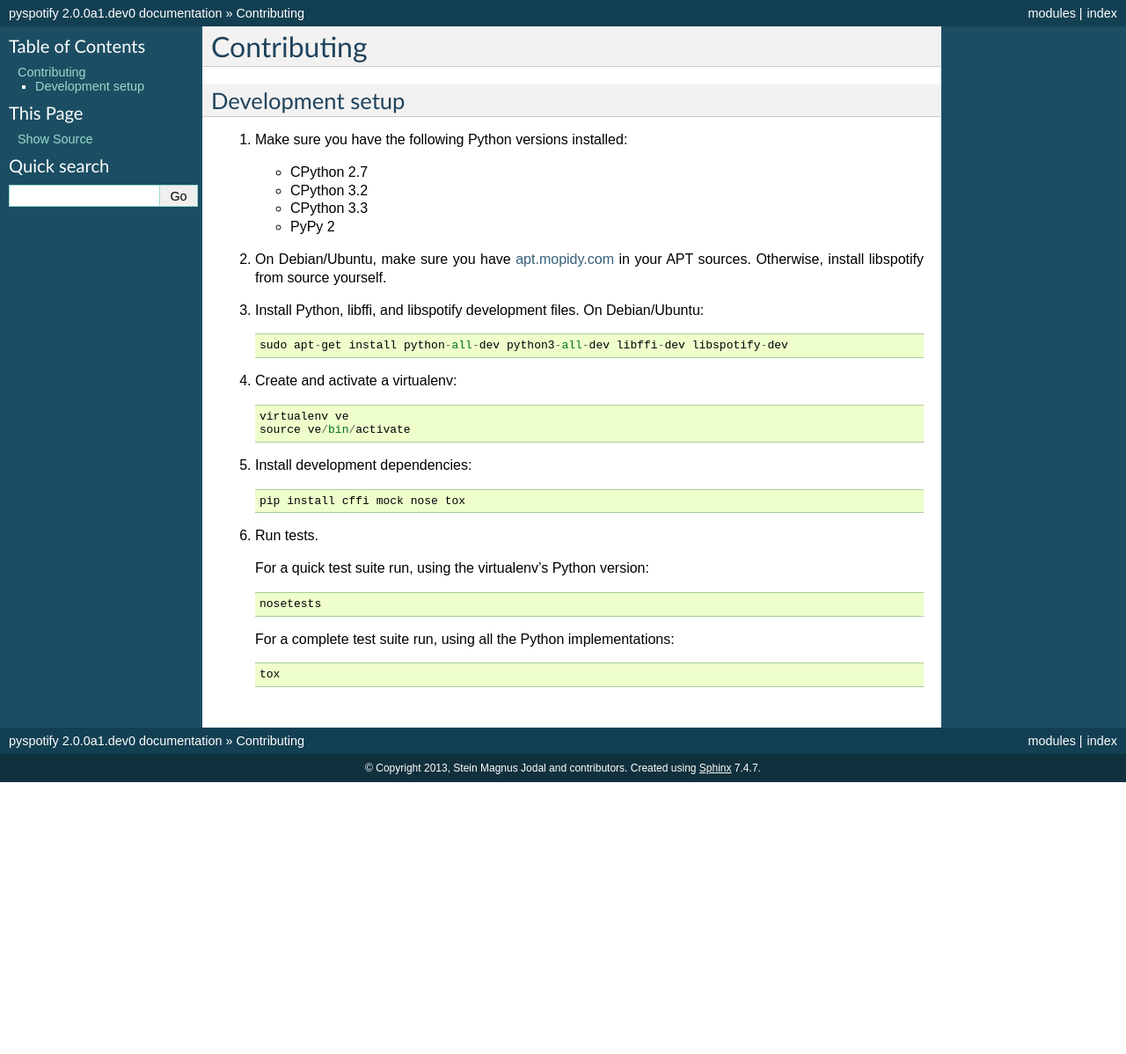
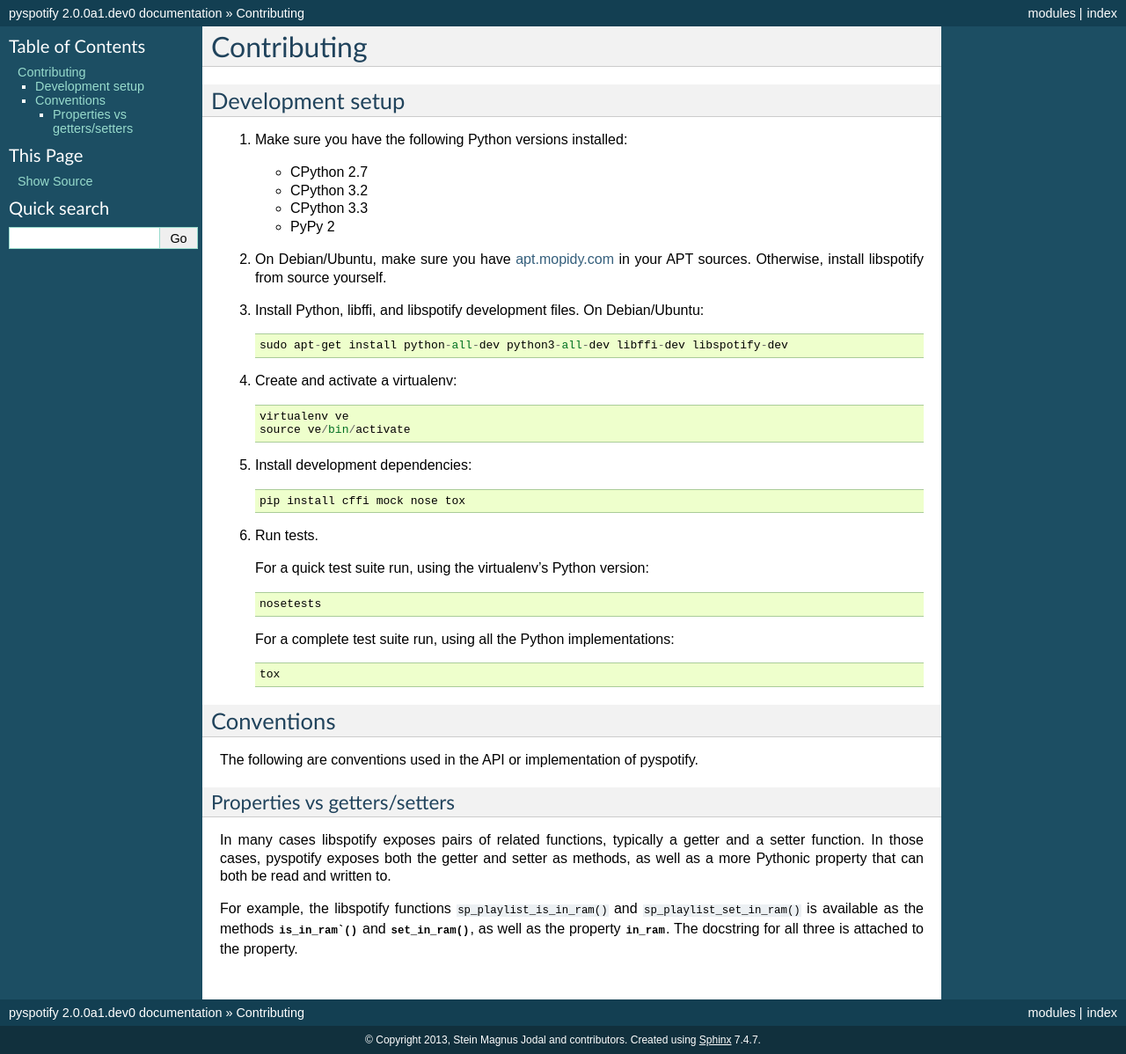
Before and after one commit to jodal/pyspotify, a Sphinx documentation site: the page built from docs/contributing.rst, in a window 1280 px wide. Shown: the whole page at 88% size. Built offline with Sphinx 7.4.7, drawn with Linux system fonts in a browser that asks for light colours; before the commit the page ends 900 px from its top, so only the background shows below that.

Commit message:
docs: Add section on properties vs getters/setters

```diff
--- a/docs/contributing.rst
+++ b/docs/contributing.rst
@@ -38,3 +38,24 @@
    For a complete test suite run, using all the Python implementations::
 
        tox
+
+
+Conventions
+===========
+
+The following are conventions used in the API or implementation of pyspotify.
+
+
+Properties vs getters/setters
+-----------------------------
+
+In many cases libspotify exposes pairs of related functions, typically a getter
+and a setter function. In those cases, pyspotify exposes both the getter and
+setter as methods, as well as a more Pythonic property that can both be read
+and written to.
+
+For example, the libspotify functions ``sp_playlist_is_in_ram()`` and
+``sp_playlist_set_in_ram()`` is available as the methods
+:meth:`~spotify.Playlist.is_in_ram`` and :meth:`~spotify.Playlist.set_in_ram`,
+as well as the property :attr:`~spotify.Playlist.in_ram`. The docstring for all
+three is attached to the property.
```
